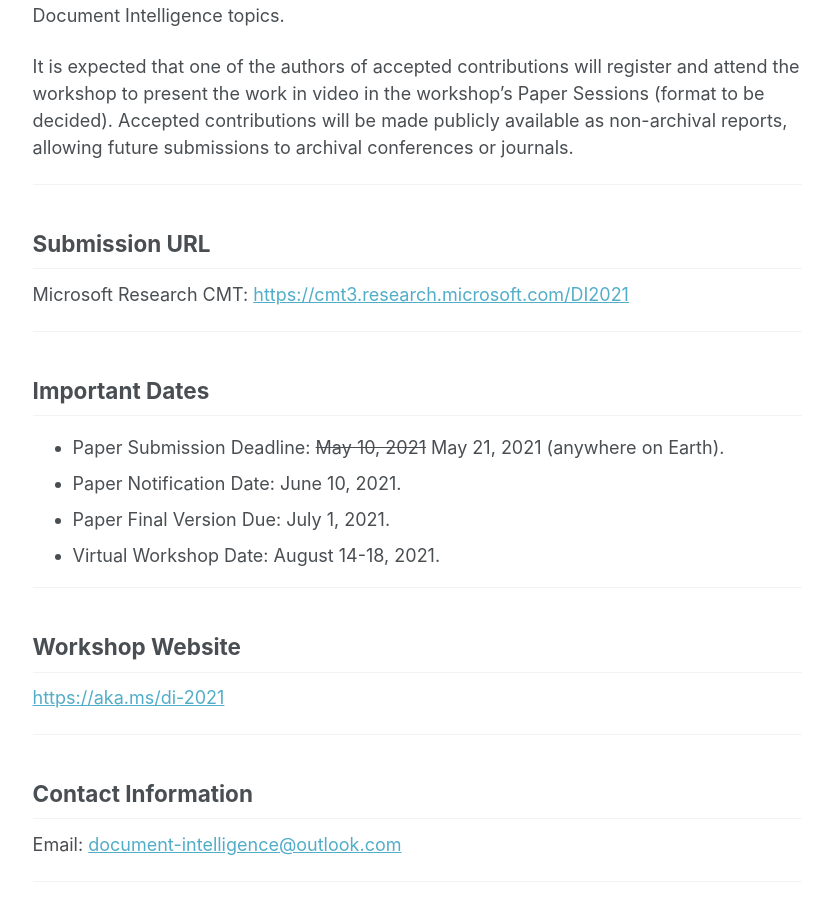
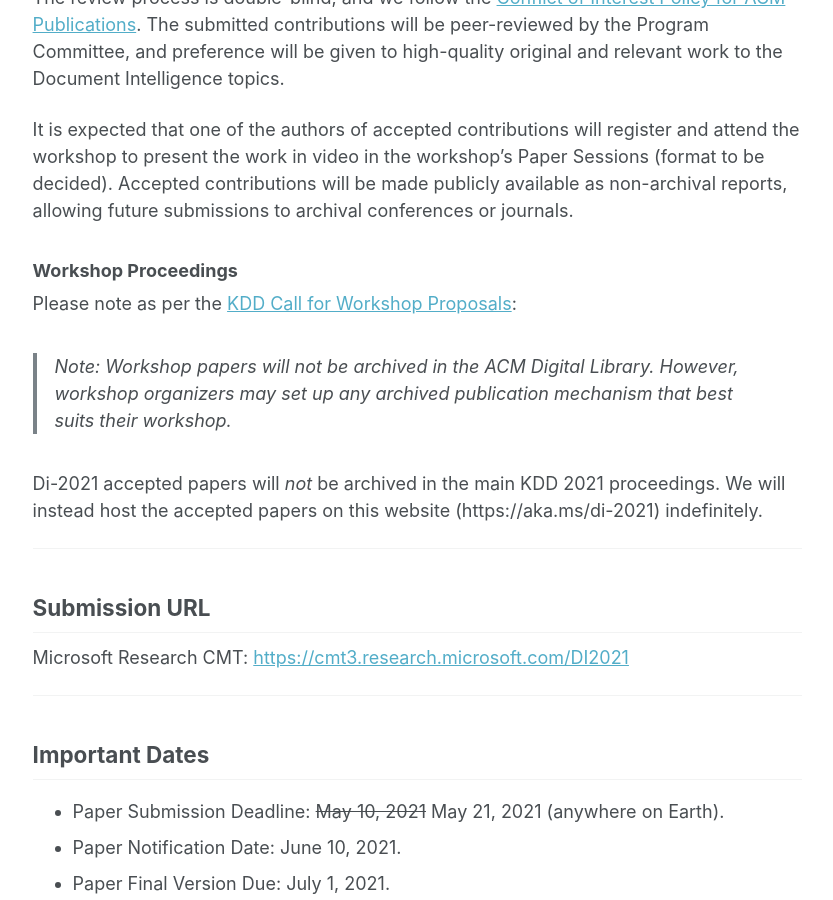
Before and after one commit to document-intelligence/DI-2022, a Jekyll site: the page built from _pages/cfp.md, in a window 1280 px wide and 900 px high, scrolled down 2515 px. Shown: the whole window, without its empty margins (249-1082 px from the left). Built offline with Jekyll 4.4.1, drawn with Linux system fonts in a browser that asks for light colours; some of the changed text lies outside the part shown.

Commit message:
Update cfp.md

```diff
--- a/_pages/cfp.md
+++ b/_pages/cfp.md
@@ -13,6 +13,7 @@ redirect_from:
 
 ## UPDATES
 
+- May 17: Clarification that [workshop papers will not be archived with the main KDD proceedings](#wokshop_proceedings).
 - May 14: Paper submission deadline extended to <ins>May 21, 2021 (Friday)</ins> (anywhere on Earth).
 - May 9: Clarified which template for Word authors and which document class for LaTeX authors to use for submission. See [Submissions](#submissions).
 - April 22: Added link to the [Conflict of Interest Policy for ACM Publications](https://www.acm.org/publications/policies/conflict-of-interest).
@@ -86,6 +87,17 @@ The review process is double-blind, and we follow the [Conflict of Interest Poli
 
 It is expected that one of the authors of accepted contributions will register and attend the workshop to present the work in video in the workshop's Paper Sessions (format to be decided). Accepted contributions will be made publicly available as non-archival reports, allowing future submissions to archival conferences or journals.
 
+
+<div id="workshop_proceedings"></div>
+
+### Workshop Proceedings
+
+Please note as per the [KDD Call for Workshop Proposals](https://www.kdd.org/kdd2021/calls/view/kdd-2021-call-for-workshop-proposals):
+
+>Note: Workshop papers will not be archived in the ACM Digital Library. However, workshop organizers may set up any archived publication mechanism that best suits their workshop.
+
+Di-2021 accepted papers will _not_ be archived in the main KDD 2021 proceedings. We will instead host the accepted papers on this website (https://aka.ms/di-2021) indefinitely.
+
 ------
 
 ## Submission URL
```
